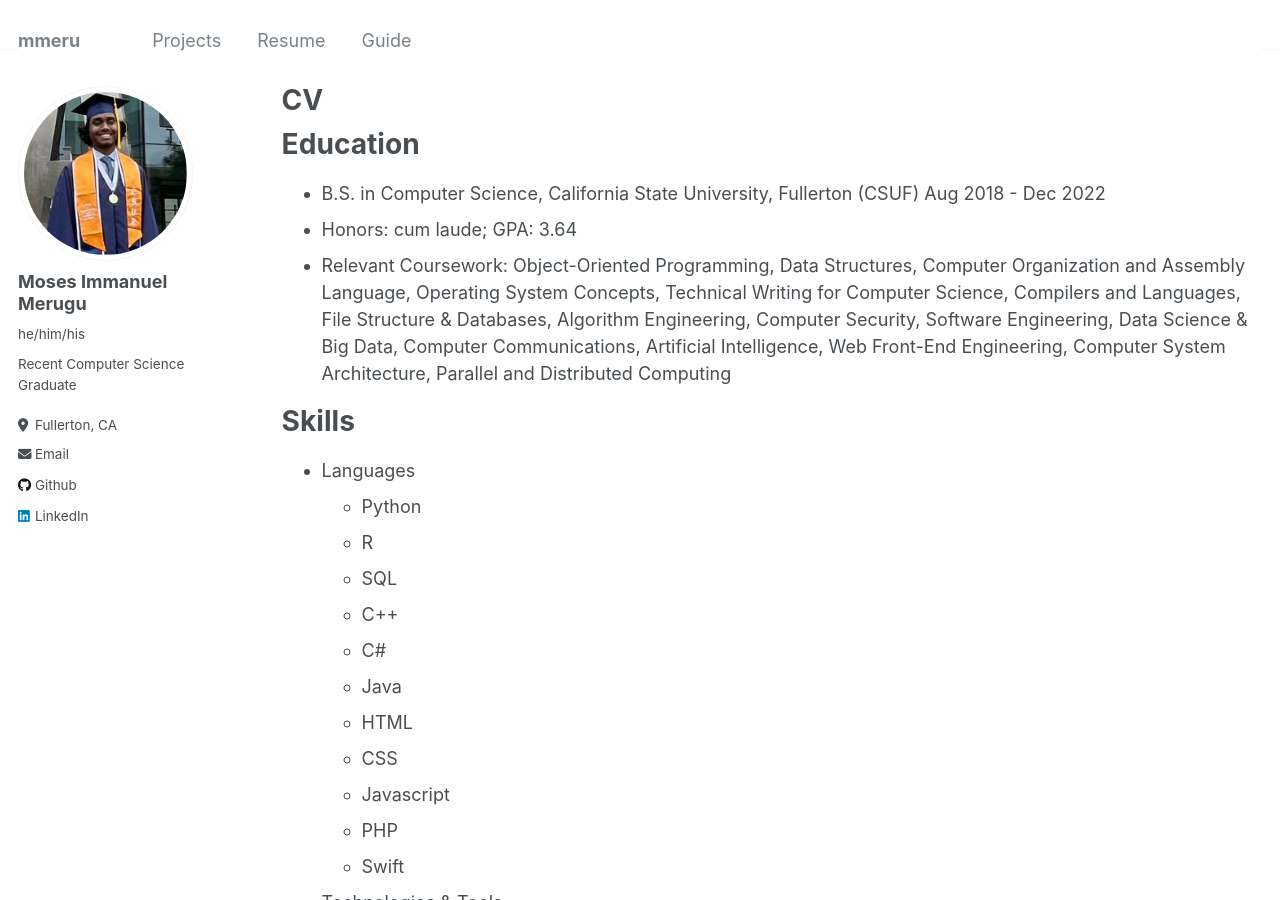
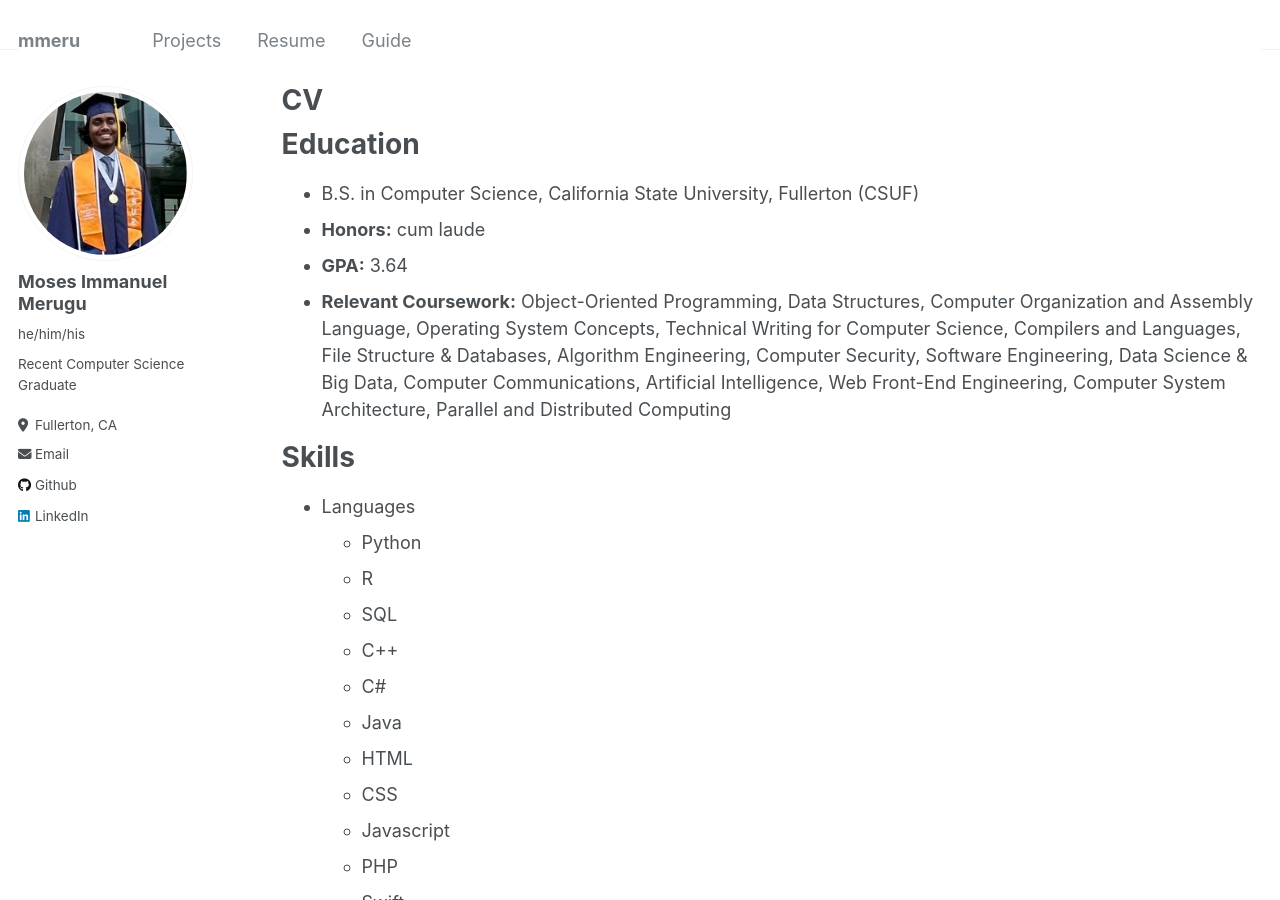
Before and after one commit to mmeru/mmeru.github.io, a Jekyll site: the page built from _pages/cv.md, in a window 1280 px wide and 900 px high. Built offline with Jekyll 4.4.1, drawn with Linux system fonts in a browser that asks for light colours; some of the changed text lies outside the part shown.

Commit message:
Update cv.md

```diff
--- a/_pages/cv.md
+++ b/_pages/cv.md
@@ -11,9 +11,10 @@ redirect_from:
 
 Education
 ======
-* B.S. in Computer Science, California State University, Fullerton (CSUF) Aug 2018 - Dec 2022
-* Honors: cum laude; GPA: 3.64
-* Relevant Coursework: Object-Oriented Programming, Data Structures, Computer Organization and Assembly
+* B.S. in Computer Science, California State University, Fullerton (CSUF)
+* **Honors:** cum laude
+* **GPA:** 3.64
+* **Relevant Coursework:** Object-Oriented Programming, Data Structures, Computer Organization and Assembly
 Language, Operating System Concepts, Technical Writing for Computer Science, Compilers and Languages, File
 Structure & Databases, Algorithm Engineering, Computer Security, Software Engineering, Data Science & Big
 Data, Computer Communications, Artificial Intelligence, Web Front-End Engineering, Computer System
@@ -59,34 +60,3 @@ Skills
 * Development Methodologies
   * Agile
   * Scrum
-
-Skills
-======
-* Skill 1
-* Skill 2
-  * Sub-skill 2.1
-  * Sub-skill 2.2
-  * Sub-skill 2.3
-* Skill 3
-
-Publications
-======
-  <ul>{% for post in site.publications reversed %}
-    {% include archive-single-cv.html %}
-  {% endfor %}</ul>
-
-Talks
-======
-  <ul>{% for post in site.talks reversed %}
-    {% include archive-single-talk-cv.html  %}
-  {% endfor %}</ul>
-
-Teaching
-======
-  <ul>{% for post in site.teaching reversed %}
-    {% include archive-single-cv.html %}
-  {% endfor %}</ul>
-
-Service and leadership
-======
-* Currently signed in to 43 different slack teams
```
